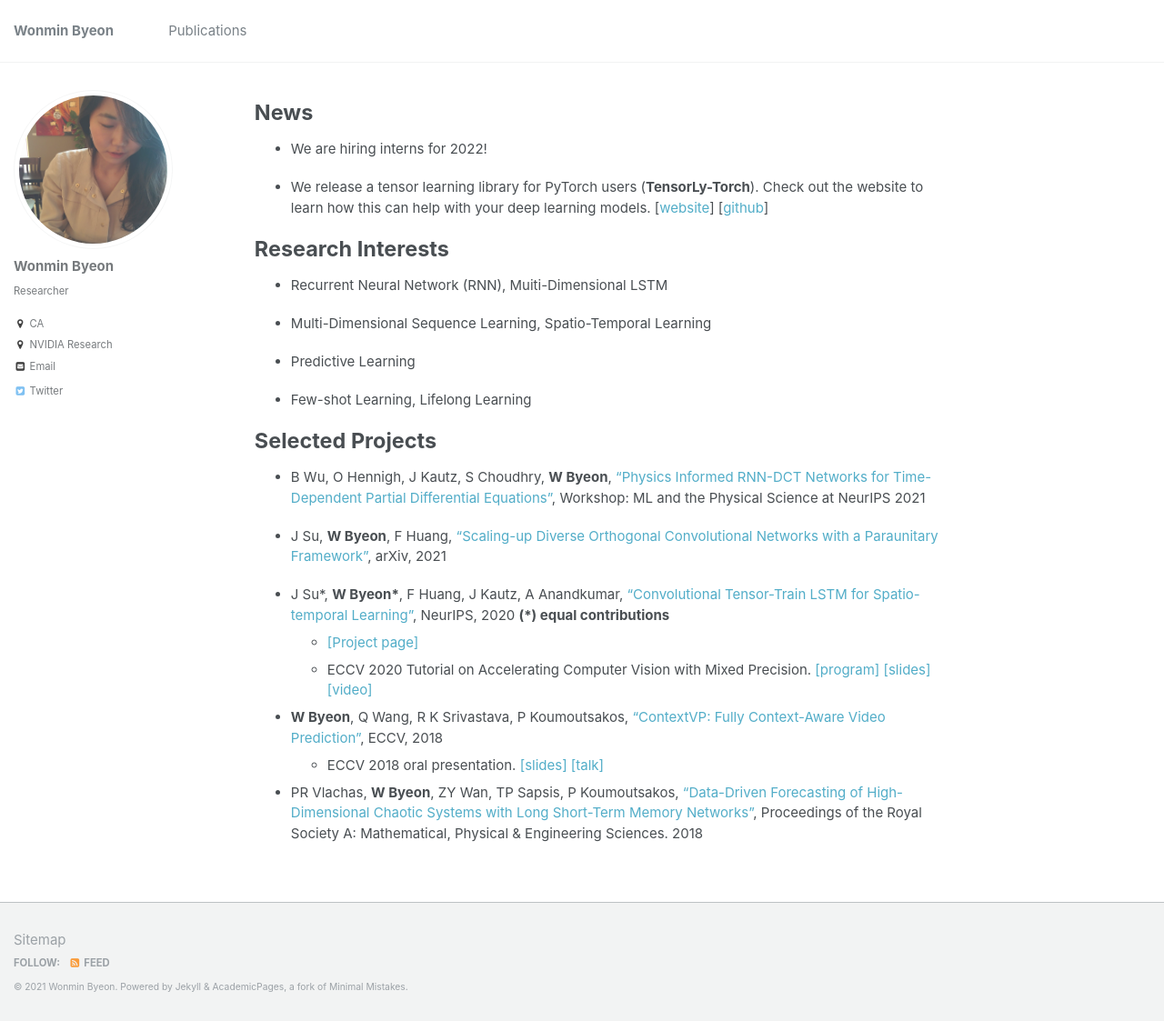
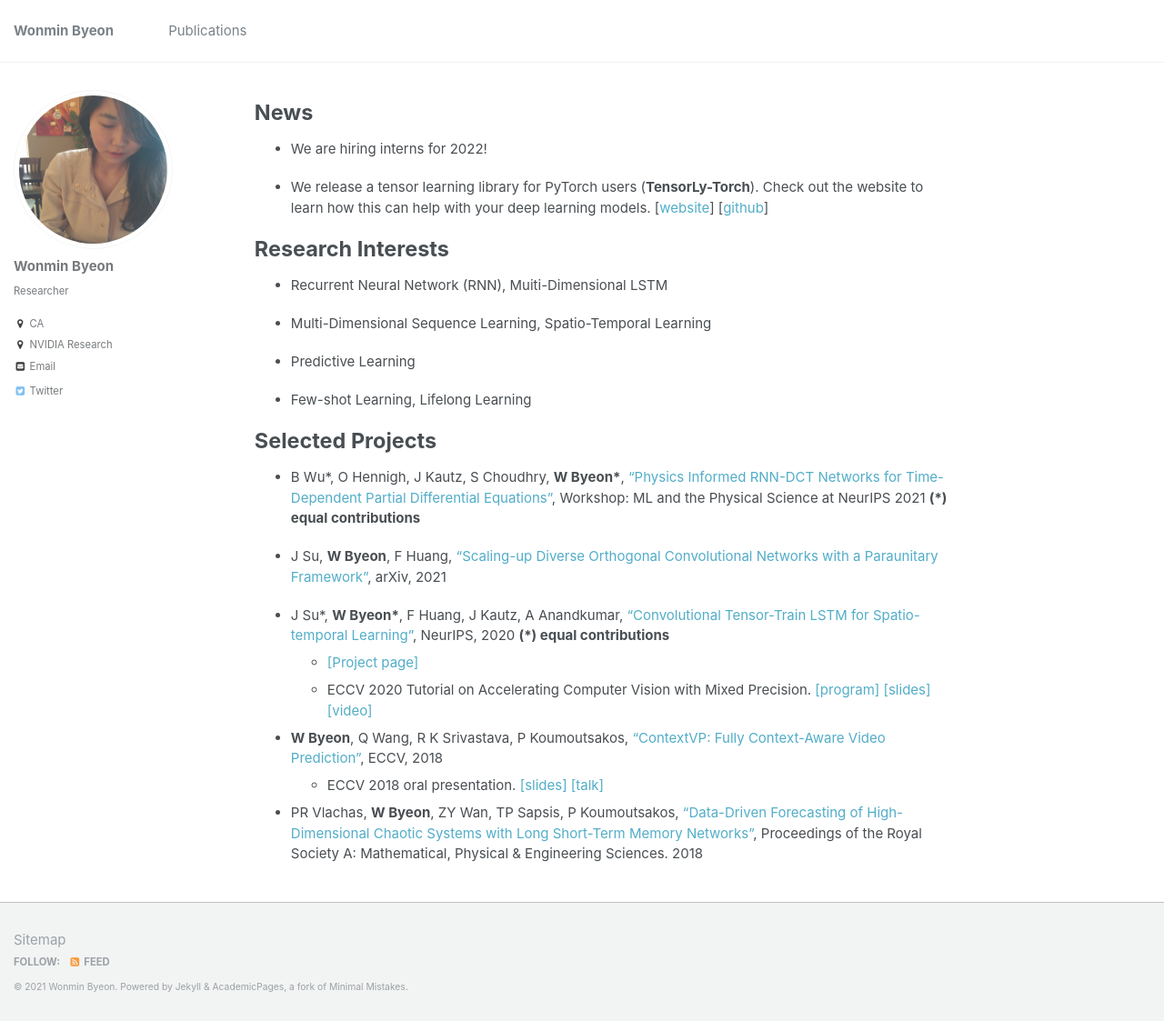
Before and after one commit to wonmin-byeon/wonmin-byeon.github.io, a Jekyll site: the page built from _pages/about.md, in a window 1280 px wide and 1123 px high. Shown: the whole window at 91% size. Built offline with Jekyll 4.4.1, drawn with Linux system fonts in a browser that asks for light colours.

```diff
--- a/_pages/about.md
+++ b/_pages/about.md
@@ -26,7 +26,7 @@ Research Interests
 
 Selected Projects
 ======
-* B Wu, O Hennigh, J Kautz, S Choudhry, <b>W Byeon</b>, ["Physics Informed RNN-DCT Networks for Time-Dependent Partial Differential Equations"](https://wonmin-byeon.github.io/publication/2021-rnndct), Workshop: ML and the Physical Science at NeurIPS 2021
+* B Wu*, O Hennigh, J Kautz, S Choudhry, <b>W Byeon*</b>, ["Physics Informed RNN-DCT Networks for Time-Dependent Partial Differential Equations"](https://wonmin-byeon.github.io/publication/2021-rnndct), Workshop: ML and the Physical Science at NeurIPS 2021 <b> (*) equal contributions </b>
 
 * J Su, <b>W Byeon</b>, F Huang, ["Scaling-up Diverse Orthogonal Convolutional Networks with a Paraunitary Framework"](https://wonmin-byeon.github.io/publication/2021-orthoNN), arXiv, 2021
 
```
